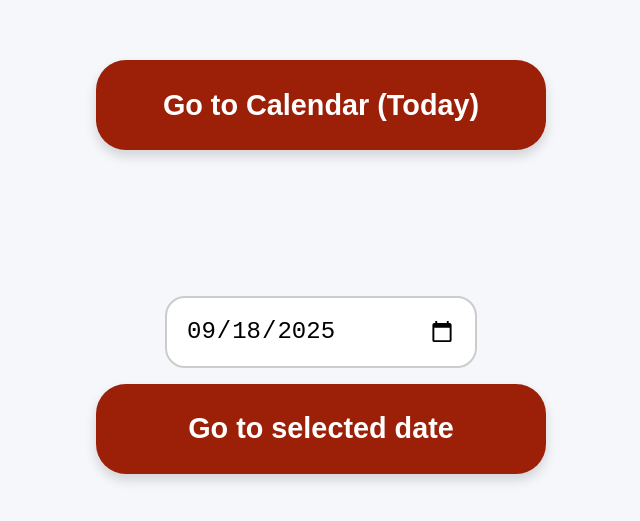
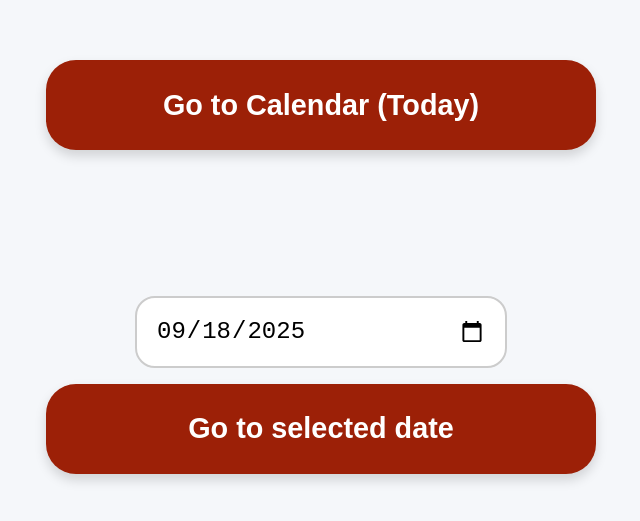
Before and after one commit to marcosaved/UniCalendar, a plain HTML site: page index.html in a window 1280 px wide. Shown: the part 133-654 px from the top of the page, without its empty margins (319-959 px from the left). Drawn offline with Linux system fonts and the light colour scheme.

Commit message:
Update index.html

```diff
--- a/index.html
+++ b/index.html
@@ -23,7 +23,7 @@
       align-items: center;
       gap: 1rem;
       width: 100%;
-      max-width: 450px; /* keeps buttons from being too wide on big screens */
+      max-width: 550px; /* keeps buttons from being too wide on big screens */
     }
 
     button {
```
